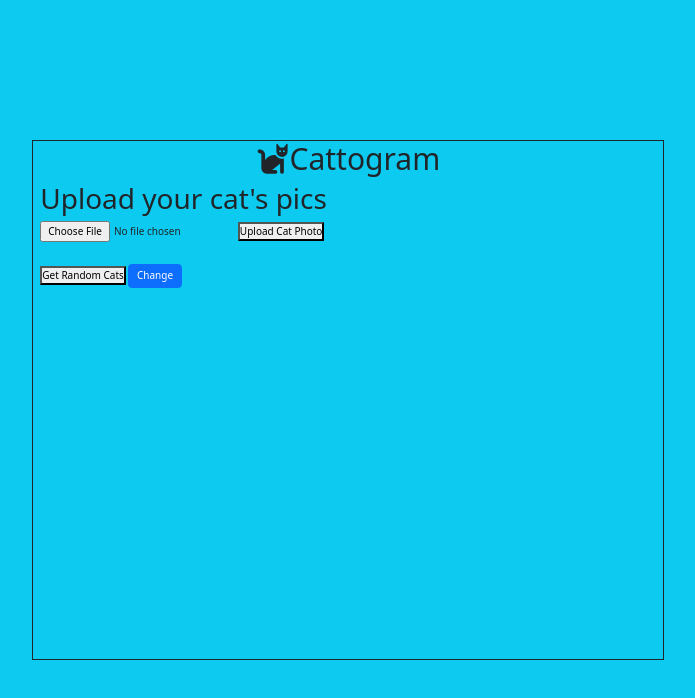
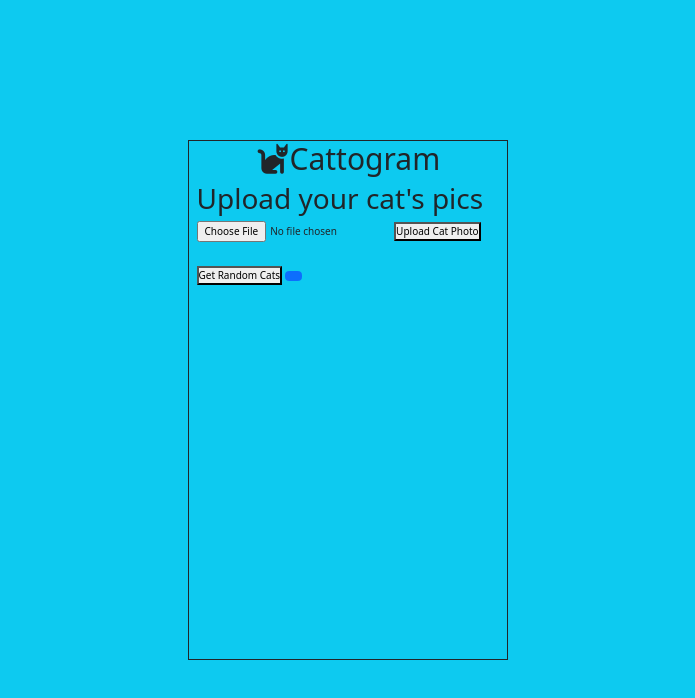
Before and after one commit to ionuser13/Cat-, a plain HTML site: page index.html in a window 1280 px wide. Shown: the whole page, without its empty margins (292-987 px from the left). Drawn offline with nearby package versions, Linux system fonts and the light colour scheme; no server answers.

Commit message:
fixed the scroll issue in cats feed

```diff
--- a/index.html
+++ b/index.html
@@ -10,7 +10,7 @@
     <script src="https://kit.fontawesome.com/58afabde18.js" crossorigin="anonymous"></script>
 </head>
 <body class="container-fluid bg-info d-grid ">
-    <main class="border border-dark w-50 m-auto" style="height: 520px">
+    <main class="border border-dark m-auto">
         <div class="upper container">
             <h1 class="mx-auto"><i class="fa-solid fa-cat"></i>Cattogram</h1>
         </div>
@@ -36,7 +36,7 @@
                 </form>
             </section>
             <button class="mx-auto" id="cat-button">Get Random Cats</button>
-            <button onclick="change()" class="btn btn-primary change mx-auto">Change</button>
+            <button onclick="change()" class="btn btn-primary change mx-auto"></button>
         </div>
     </main>
     <script src="https://cdn.jsdelivr.net/npm/bootstrap@5.2.2/dist/js/bootstrap.bundle.min.js" integrity="sha384-OERcA2EqjJCMA+/3y+gxIOqMEjwtxJY7qPCqsdltbNJuaOe923+mo//f6V8Qbsw3" crossorigin="anonymous"></script>
--- a/main.js
+++ b/main.js
@@ -9,7 +9,7 @@ const API_Delete = (id) => `https://api.thecatapi.com/v1/favourites/${id}`;
 const API_upload = "https://api.thecatapi.com/v1/images/upload";
 const randCat = document.querySelector("#random-cats");
 const favCat = document.querySelector("#fav-cats");
-const reloadButton = document.querySelector("#cat-button")
+const reloadButton = document.querySelector("#cat-button");
 
 async function loadRandomCats(){
     const response = await fetch(API_Main);
--- a/styles.css
+++ b/styles.css
@@ -8,7 +8,17 @@ html {
 }
 body {
     height: 100vh;
-    position: fixed;
+}
+main {
+    width: 320px;
+    height: 520px;
+    display: flex;
+    flex-direction: column;
+    position: relative;
+}
+.main-content {
+    position: relative;
+    overflow-y: auto;
 }
 h1 {
     font-size: 3rem;
```
